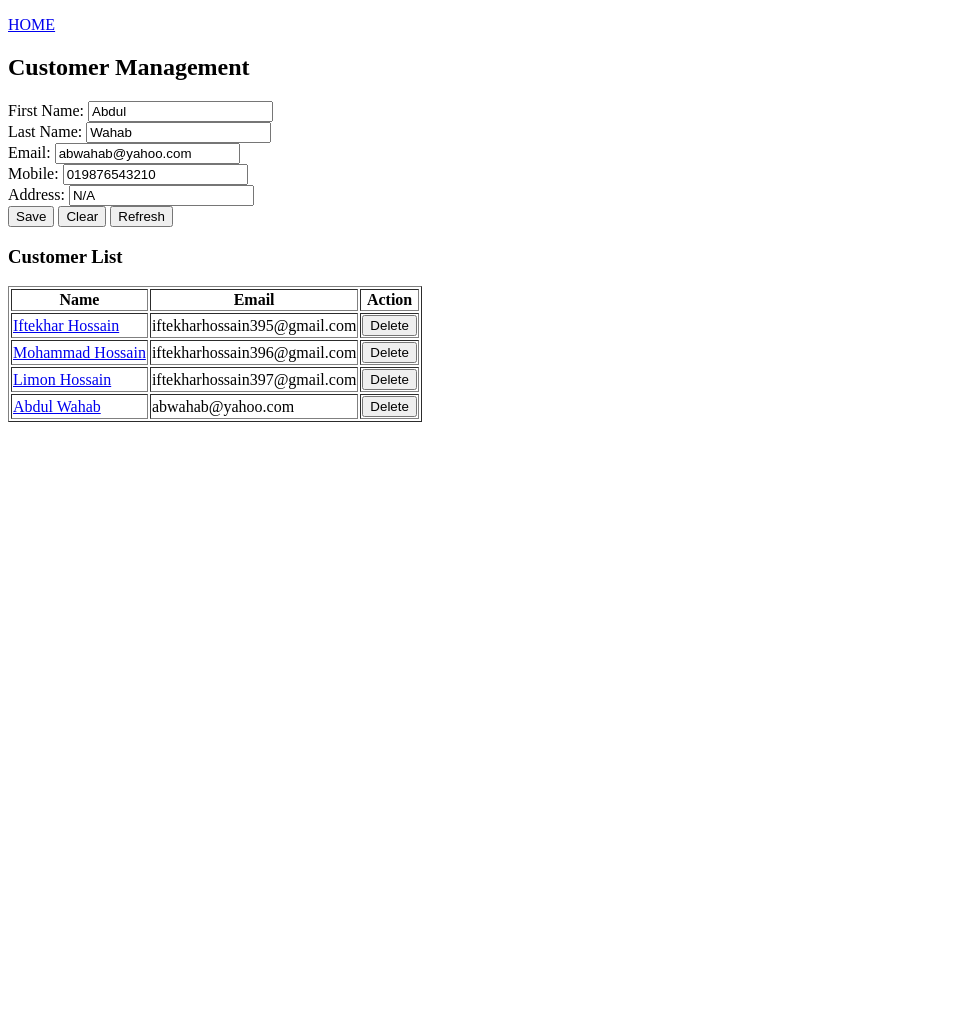
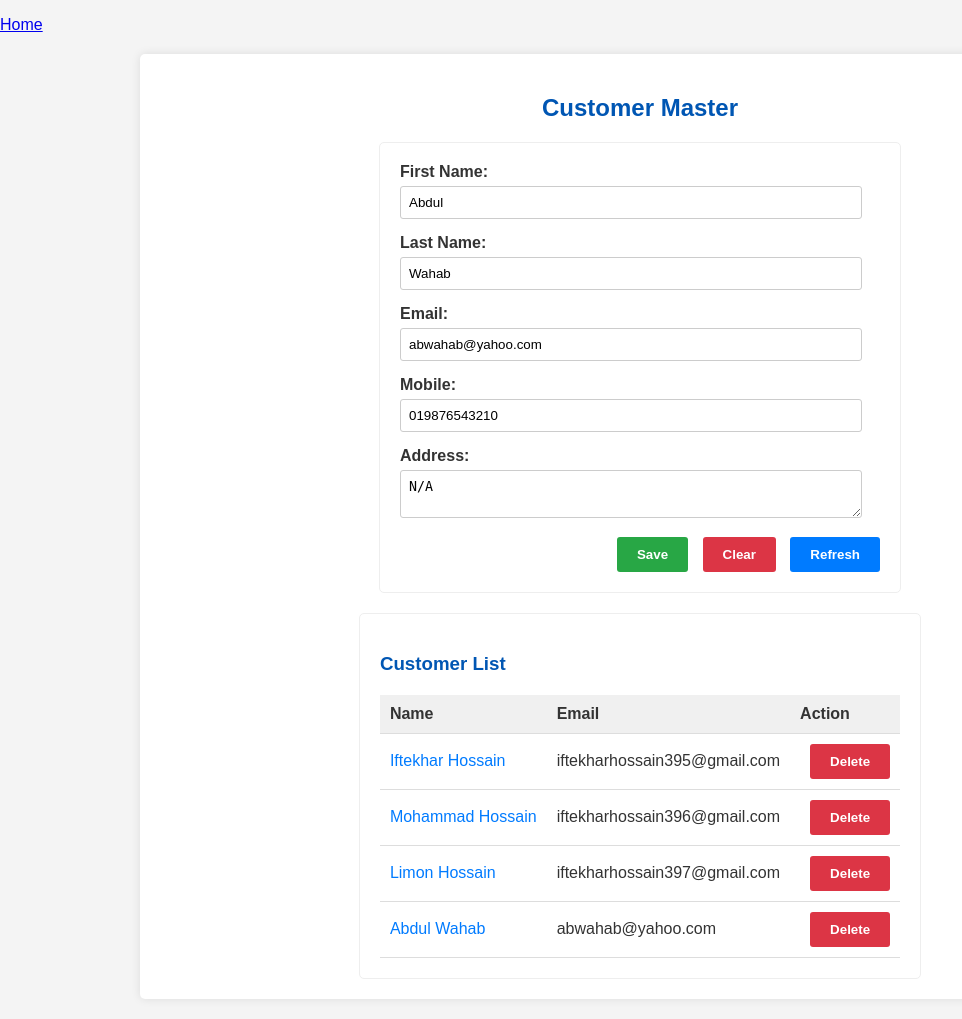
Before and after one commit to iftekhar395/inventory_management_system, a Django app: page /customer/09027bfe-b253-4ae0-89a5-86e4ec66006f/edit/ in a window 1280 px wide. Shown: the whole page, without its empty margins (0-962 px from the left). Before the commit the page ends 422 px from the top, so only its background shows below. Run offline with Django 5.2, Linux system fonts and the light colour scheme; data comes from the database, SQL or seed files in the repository; both versions use the stored data as it was after the commit.

Commit message:
04-02-2025 night

```diff
--- /dev/null
+++ b/customer/static/customer.css
@@ -0,0 +1,147 @@
+/* customer.css */
+body {
+    font-family: sans-serif;
+    background-color: #f4f4f4;
+    color: #333;
+    margin: 0;
+    padding: 0;
+}
+
+.container {
+    width: 90%;
+    max-width: 960px;
+    margin: 20px auto;
+    padding: 20px;
+    background-color: #fff;
+    box-shadow: 0 0 10px rgba(0, 0, 0, 0.1);
+    border-radius: 5px;
+    display: flex;
+    flex-direction: column; /* Stack items vertically */
+    align-items: center; /* Center horizontally */
+    justify-content: center; /* Center vertically */
+    min-height: 100vh; /* Ensure container takes up full viewport height */
+}
+
+h2, h3 {
+    color: #0056b3;
+}
+
+.form-section {
+    min-width: 50%; /* Adjust as needed */
+    margin-bottom: 20px;
+    padding: 20px;
+    border: 1px solid #eee;
+    border-radius: 5px;
+}
+
+.list-section {
+    width: fit-content; /* Adjust as needed */
+    padding: 20px;
+    border: 1px solid #eee;
+    border-radius: 5px;
+}
+
+.form-group {
+    margin-bottom: 15px;
+}
+
+.form-group label {
+    display: block;
+    margin-bottom: 5px;
+    font-weight: bold;
+}
+
+.form-group input[type="text"],
+.form-group textarea[type="text"],
+.form-group input[type="email"] {
+    width: calc(100% - 18px);
+    padding: 8px;
+    border: 1px solid #ccc;
+    border-radius: 3px;
+    box-sizing: border-box;
+}
+
+.form-buttons {
+    text-align: right;
+    margin-top: 10px;
+}
+
+.save-button, .clear-button, .refresh-button, .delete-button {
+    padding: 10px 20px;
+    margin-left: 10px;
+    border: none;
+    border-radius: 3px;
+    cursor: pointer;
+    font-weight: bold;
+    transition: background-color 0.3s ease;
+}
+
+.save-button {
+    background-color: #28a745; /* Green */
+    color: white;
+}
+
+.clear-button {
+    background-color: #dc3545; /* Red */
+    color: white;
+}
+
+.refresh-button {
+    background-color: #007bff; /* Blue */
+    color: white;
+}
+
+.delete-button {
+    background-color: #dc3545;
+    color: white;
+}
+
+.save-button:hover, .clear-button:hover, .refresh-button:hover, .delete-button:hover {
+    opacity: 0.8;
+}
+
+.table-container {
+    overflow-x: auto;
+}
+
+.customer-table {
+    width: 100%;
+    border-collapse: collapse;
+    margin-top: 20px;
+}
+
+.customer-table th, .customer-table td {
+    padding: 10px;
+    text-align: left;
+    border-bottom: 1px solid #ddd;
+}
+
+.customer-table th {
+    background-color: #f0f0f0;
+    font-weight: bold;
+}
+
+.customer-table tr:hover {
+    background-color: #f5f5f5;
+}
+
+.customer-table a {
+    color: #007bff;
+    text-decoration: none;
+}
+
+.customer-table a:hover {
+    text-decoration: underline;
+}
+
+/* Responsive adjustments */
+@media (max-width: 768px) {
+    .form-section, .list-section {
+        width: 90%;
+        margin: 10px auto;
+    }
+
+    .customer-table {
+        font-size: 0.9rem;
+    }
+}
--- a/customer/templates/customer.html
+++ b/customer/templates/customer.html
@@ -2,88 +2,85 @@
 <!DOCTYPE html>
 <html>
 <head>
-    <title>Inventory Management System</title>
+    {% with project_name="Inventory Management System" %}
+    <title>{{project_name}}</title>
+    {% endwith %}
+    <link rel="stylesheet" href="{% static 'customer.css' %}">
 </head>
 <body>
-    <p><a href="/">HOME</a></p>
-    <h2>Customer Management</h2>
+    {% include "common_ref.html" with set_home="Home" %}
 
-    <!-- Customer Form -->
-    <form id="customer-form" method="POST" action="/customer/save/">
+    <div class="container">
+        <h2>Customer Master</h2>
+
+        <div class="form-section">  <form id="customer-form" method="POST" action="/customer/save/" class="customer-form">
                 {% csrf_token %}
                 <input type="hidden" id="customer_id" name="customer_id" value="{{ selected_customer.customer_id }}">
 
-        <label>First Name:</label>
-        <input type="text" id="first_name" name="first_name" value="{{ selected_customer.first_name }}" required><br>
+                <div class="form-group">
+                    <label for="first_name">First Name:</label>
+                    <input type="text" id="first_name" name="first_name" value="{{ selected_customer.first_name }}" required>
+                </div>
 
-        <label>Last Name:</label>
-        <input type="text" id="last_name" name="last_name" value="{{ selected_customer.last_name }}" required><br>
+                <div class="form-group">
+                    <label for="last_name">Last Name:</label>
+                    <input type="text" id="last_name" name="last_name" value="{{ selected_customer.last_name }}" required>
+                </div>
 
-        <label>Email:</label>
-        <input type="email" id="email" name="email" value="{{ selected_customer.email }}" required><br>
+                <div class="form-group">
+                    <label for="email">Email:</label>
+                    <input type="email" id="email" name="email" value="{{ selected_customer.email }}" required>
+                </div>
 
-        <label>Mobile:</label>
-        <input type="text" id="mobile" name="mobile" value="{{ selected_customer.mobile }}" required><br>
+                <div class="form-group">
+                    <label for="mobile">Mobile:</label>
+                    <input type="text" id="mobile" name="mobile" value="{{ selected_customer.mobile }}" required>
+                </div>
 
-        <label>Address:</label>
-        <input type="text" id="address" name="address" value="{{ selected_customer.address }}" required><br>
+                <div class="form-group">
+                    <label for="address">Address:</label>
+                    <textarea type="text" id="address" name="address" value="{{ selected_customer.address }}" required>{{ selected_customer.address }}</textarea>
+                </div>
 
-        <button type="submit">Save</button>
-        <button type="button" id="clear">Clear</button>
-        <button type="button" onclick="location.reload();">Refresh</button>
+                <div class="form-buttons">
+                    <button type="submit" class="save-button">Save</button>
+                    <button type="button" id="clear" class="clear-button">Clear</button>
+                    <button type="button" onclick="location.reload();" class="refresh-button">Refresh</button>
+                </div>
             </form>
-
-    <!-- Customer List -->
-    <h3>Customer List</h3>
-    <table border="1">
+        </div>  <div class="list-section">  <h3>Customer List</h3>
+            <table class="customer-table">
+                <thead>
                     <tr>
                         <th>Name</th>
                         <th>Email</th>
                         <th>Action</th>
                     </tr>
+                </thead>
+                <tbody>
                     {% for customer in customers %}
                     <tr class="customer-row" data-id="{{ customer.customer_id }}">
                         <td><a href="{% url 'edit_customer_detail' id=customer.customer_id %}">{{ customer.first_name }} {{ customer.last_name }}</a></td>
                         <td>{{ customer.email }}</td>
                         <td>
-                <!--<a href="/customer/{{ customer.customer_id }}/edit/"><button type="button">Edit</button></a>-->
-                <!--<a href="{% url 'edit_customer_detail' id=customer.customer_id %}"><button type="button">Edit</button></a>-->
                             <a href="/customer/{{ customer.customer_id }}/delete/" onclick="return confirm('Are you sure you want to delete this customer?');">
-                    <button type="button">Delete</button>
+                                <button type="button" class="delete-button">Delete</button>
                             </a>
                         </td>
                     </tr>
+                    {% empty %}
+                    <tr>
+                        <td colspan="3">No Data Exists</td>
+                    </tr>
                     {% endfor %}
+                </tbody>
             </table>
+        </div>  </div>
 
     <script>
         document.getElementById("clear").addEventListener("click", function() {
-            document.querySelectorAll("#customer-form input").forEach(input => input.value = "");
+            document.querySelectorAll("#customer-form input, #customer-form textarea").forEach(input => input.value = "");
         });
     </script>
 </body>
 </html>
-
-
-
-
-
-<!---<!DOCTYPE html>
-<html>
-<body>
-
-<h1>{{ customer.first_name }} {{ customer.last_name }}</h1>
-
-<p>Phone: {{ customer.phone }}</p>
-<p>Email: {{ customer.joined_date }}</p>
-<p>Address: {{ customer.address }}</p>
-
-<h1>Customer Detail</h1>
-<ul>
-  {% for x in customers %}
-  <li><a href="customer/{{ x.customer_id }}">{{ x.first_name }} {{ x.last_name }}</a></li>
-  {% endfor %}
-</ul>
-
-</body>
-</html>--->
--- a/customer/views.py
+++ b/customer/views.py
@@ -11,7 +11,8 @@ def customer_list(request, id=None):
 
   context = {
     'customers': customers,
-    'selected_customer': selected_customer
+    'selected_customer': selected_customer,
+    'project_name' : "",
   }
   return render(request, 'customer.html', context)
 
--- a/homepage/templates/404.html
+++ b/homepage/templates/404.html
@@ -1,6 +1,6 @@
 <!DOCTYPE html>
 <head>
-    <p><a href="/">HOME</a></p>
+    {% include "common_ref.html" with set_home="Go Back To Home" %}
     <title>Inventory Management</title>
 </head>
 <html>
--- /dev/null
+++ b/homepage/templates/common_ref.html
@@ -0,0 +1 @@
+<p><a href="/">{{set_home}}</a></p>
--- a/homepage/templates/homepage.html
+++ b/homepage/templates/homepage.html
@@ -1,7 +1,7 @@
 <!DOCTYPE html>
 <html>
 <head>
-    <p><a href="/">HOME</a></p>
+    {% include "common_ref.html" with set_home="Home" %}
     <title>Inventory Management</title>
 </head>
 <body>
--- a/homepage/views.py
+++ b/homepage/views.py
@@ -6,4 +6,5 @@ from django.shortcuts import render
 
 def homepage(request):
   template = loader.get_template('homepage.html')
+
   return HttpResponse(template.render())
--- a/inventroy_management_system/settings.py
+++ b/inventroy_management_system/settings.py
@@ -49,6 +49,7 @@ MIDDLEWARE = [
     'django.contrib.auth.middleware.AuthenticationMiddleware',
     'django.contrib.messages.middleware.MessageMiddleware',
     'django.middleware.clickjacking.XFrameOptionsMiddleware',
+    'whitenoise.middleware.WhiteNoiseMiddleware',
 ]
 
 ROOT_URLCONF = 'inventroy_management_system.urls'
@@ -123,7 +124,9 @@ STATIC_ROOT = os.path.join(BASE_DIR, 'staticfiles')
 
 STATIC_URL = '/static/'
 
-STATICFILES_DIRS = [BASE_DIR / "static"]
+STATICFILES_DIRS = [
+    BASE_DIR / 'static',
+]
 
 # Default primary key field type
 # https://docs.djangoproject.com/en/5.1/ref/settings/#default-auto-field
```
Also changed, not shown: db.sqlite3, 1 other file. Lines whose indentation alone changed are shown as unchanged.
